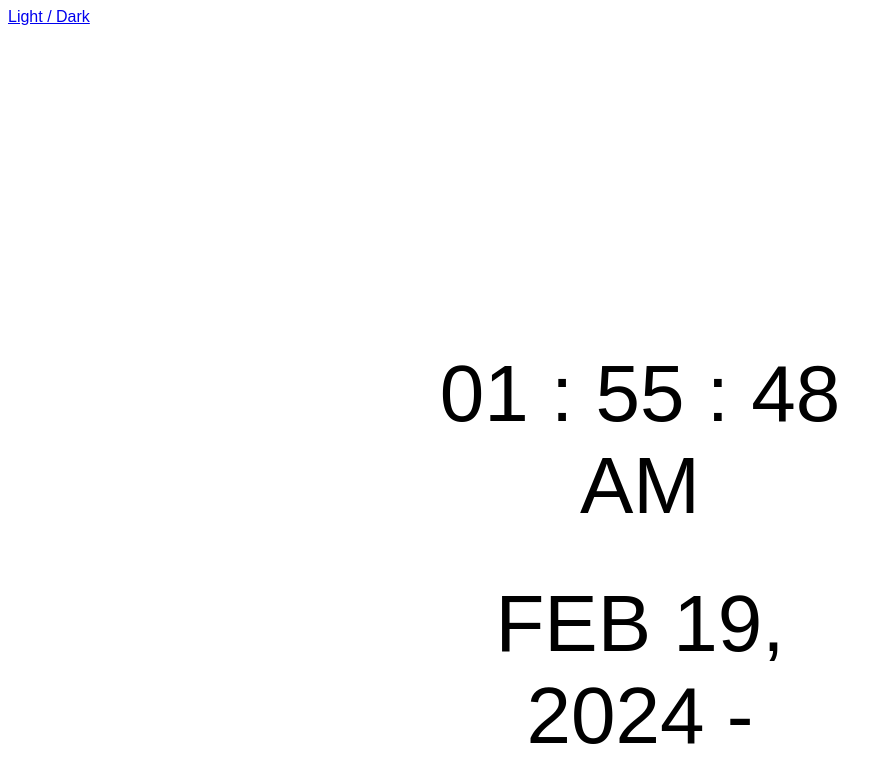
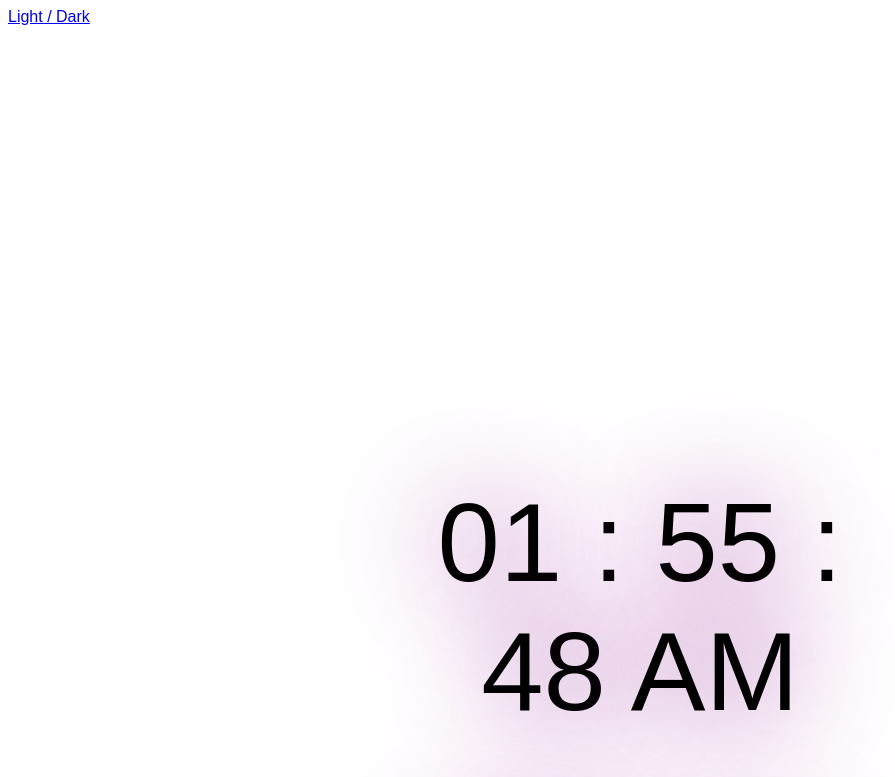
Before and after one commit to Tucci-net/NeonClock, a plain HTML site: page index.html in a window 1280 px wide. Shown: the top 777 px of the page, without its empty margins (0-895 px from the left). Drawn offline with Linux system fonts and the light colour scheme; files whose address does not match are found by name; a web font is replaced by a local one.

Commit message:
Size and Glow!

```diff
--- a/css/style.css
+++ b/css/style.css
@@ -10,7 +10,7 @@ body {
 }
 
 main {
-   font-size: 5rem;
+   font-size: 7rem;
    display: grid;
    flex-direction: column;
    justify-content: center;
@@ -28,6 +28,7 @@ time {
    text-align:center;
    justify-content: center;
    vertical-align: middle;
+   text-shadow: 0 0 7rem purple;
 }
 time.time {
 
@@ -35,7 +36,6 @@ time.time {
   grid-row: 2;
 }
 time.date {
-
    grid-column: 2;
   grid-row: 3;
 }
```
